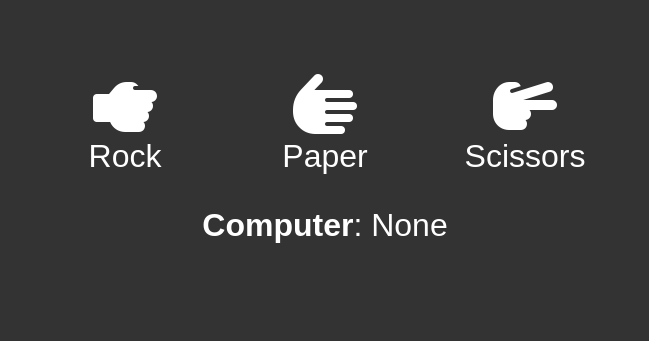
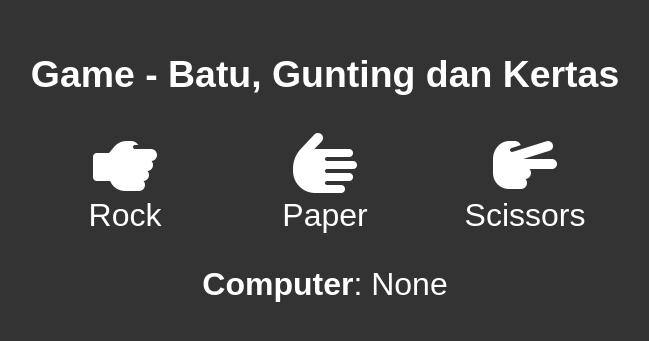
Before and after one commit to Fikialamsyah/boiler-plate-game-js, a plain HTML site: page index.html in a window 1280 px wide. Shown: the part 225-566 px from the top of the page, without its empty margins (315-964 px from the left). Drawn offline with Linux system fonts and the light colour scheme.

Commit message:
refactor boiler plate

```diff
--- a/assets/css/style.css
+++ b/assets/css/style.css
@@ -20,7 +20,7 @@ body {
     height: 100vh;
 }
 
-#opts {
+#option {
     display: grid;
     grid-template-columns: repeat(3, 200px);
 }
@@ -34,7 +34,7 @@ a {
 }
 
 a:hover {
-    color: #ccc;
+    color: rgb(181, 0, 0);
 }
 
 /*
--- a/index.html
+++ b/index.html
@@ -13,8 +13,9 @@
 
 <body>
     <div id="game">
-        <div id="opts">
-            <a title="Rock">
+        <h3>Game - Batu, Gunting dan Kertas</h1>
+        <div id="option">
+            <a title="Rock" id="rock">
                 <i class="fas fa-hand-rock fa-2x fa-rotate-90" aria-hidden="true"></i>
                 Rock
             </a>
```
